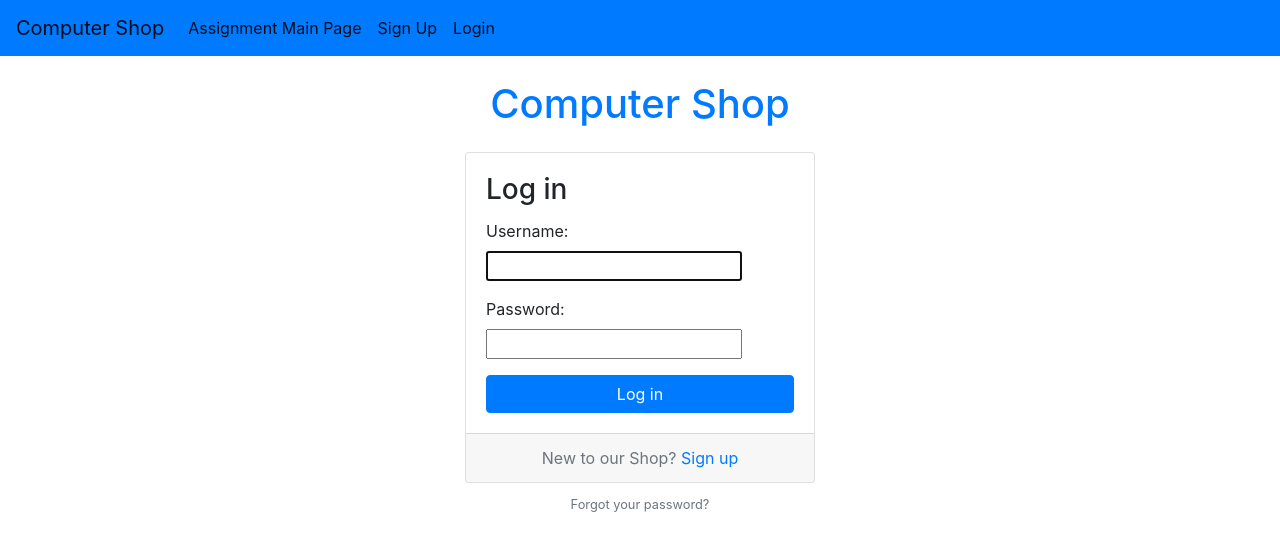
After one commit to danilredko/ComputerShop, a Django app: page /computershop/login in a window 1280 px wide. The commit adds this page. Shown: the top 551 px of the page. Run offline with Django 3.2, Linux system fonts and the light colour scheme; some libraries are stand-ins or nearby versions.

Commit message:
users work

```diff
--- a/Assignment3/Assignment3/settings.py
+++ b/Assignment3/Assignment3/settings.py
@@ -27,7 +27,7 @@ DEBUG = True
 
 ALLOWED_HOSTS = []
 
-SESSION_COOKIE_AGE = 5
+SESSION_COOKIE_AGE = 1000
 # Application definition
 
 INSTALLED_APPS = [
@@ -43,6 +43,7 @@ INSTALLED_APPS = [
     'accounts'
 ]
 LOGOUT_REDIRECT_URL = 'home'
+LOGIN_REDIRECT_URL = 'home'
 USE_TZ = True
 STATIC_URL = '/static/'
 STATICFILES_DIRS = [
--- a/Assignment3/accounts/urls.py
+++ b/Assignment3/accounts/urls.py
@@ -6,5 +6,6 @@ from . import views
 urlpatterns = [
     path('signup', views.signup, name='signup'),
     path('home', views.home, name='home'),
-    path('logout', auth_views.LogoutView.as_view(), name='logout')
+    path('logout', auth_views.LogoutView.as_view(), name='logout'),
+    path('login', auth_views.LoginView.as_view(template_name='login.html'), name='login')
 ]
--- a/Assignment3/main_page/urls.py
+++ b/Assignment3/main_page/urls.py
@@ -3,5 +3,5 @@ from django.urls import path
 from . import views
 
 urlpatterns = [
-    path('', views.index, name='index'),
+    path('', views.main_page, name='main_page')
 ]
--- a/Assignment3/main_page/views.py
+++ b/Assignment3/main_page/views.py
@@ -4,6 +4,6 @@ from django.shortcuts import render
 from django.http import HttpResponse
 
 
-def index(request):
+def main_page(request):
 
     return render(request, 'tma3.html')
--- a/Assignment3/templates/base.html
+++ b/Assignment3/templates/base.html
@@ -8,7 +8,7 @@
     <link rel="stylesheet" href="https://cdnjs.cloudflare.com/ajax/libs/font-awesome/4.7.0/css/font-awesome.min.css">
 
     <nav class="navbar navbar-expand-lg navbar-light bg-primary text-white">
-        <a class='navbar-brand' href="#"> Computer Shop </a>
+        <a class='navbar-brand' href="{% url 'home' %}"> Computer Shop </a>
         <button class="navbar-toggler" type="button" data-toggle="collapse" data-target="#navbarSupportedContent" aria-controls="navbarSupportedContent" aria-expanded="false" aria-label="Toggle navigation">
           <span class="navbar-toggler-icon"></span>
         </button>
@@ -16,7 +16,7 @@
         <div class='collapse navbar-collapse' id='navbarSupportedContent'>
           <ur class="navbar-nav mr-auto">
             <li class='nav-item active'>
-              <a class='nav-link' href='#'> Home </a>
+              <a class='nav-link' href="{% url 'main_page' %}"> Assignment Main Page </a>
             </li>
             {% if user.is_authenticated %}
             <li class="nav-item dropdown">
@@ -32,7 +32,7 @@
               <a class='nav-link' href="signup">Sign Up</a>
             <li>
               <li class="nav-item active">
-                <a class='nav-link' href="#">Login</a>
+                <a class='nav-link' href="{% url 'login' %}">Login</a>
               <li>
 
             {% endif %}
--- /dev/null
+++ b/Assignment3/templates/login.html
@@ -0,0 +1,31 @@
+{% extends 'base.html' %}
+
+{% block content %}
+<div class="container">
+    <h1 class="text-center logo my-4">
+      <a href="{% url 'home' %}">Computer Shop</a>
+    </h1>
+    <div class="row justify-content-center">
+      <div class="col-lg-4 col-md-6 col-sm-8">
+        <div class="card">
+          <div class="card-body">
+            <h3 class="card-title">Log in</h3>
+            <form method="post" novalidate>
+              {% csrf_token %}
+                {{ form.as_p }}
+              <button type="submit" class="btn btn-primary btn-block">Log in</button>
+            </form>
+          </div>
+          <div class="card-footer text-muted text-center">
+            New to our Shop? <a href="{% url 'signup' %}">Sign up</a>
+          </div>
+        </div>
+        <div class="text-center py-2">
+          <small>
+            <a href="#" class="text-muted">Forgot your password?</a>
+          </small>
+        </div>
+      </div>
+    </div>
+  </div>
+{% endblock %}
--- a/Assignment3/templates/tma3.html
+++ b/Assignment3/templates/tma3.html
@@ -23,6 +23,7 @@
         <p> Hours Spent: 80 hours</p>
         <p><a href="/part1"> Part 1</a></p>
         <p><a href="/part2"> Part 2</a></p>
+        <p><a href="computershop/home"> Computer Shop </a></p>
     </div>
 
 </body>
```
Also changed, not shown: Assignment3/db.sqlite3.
